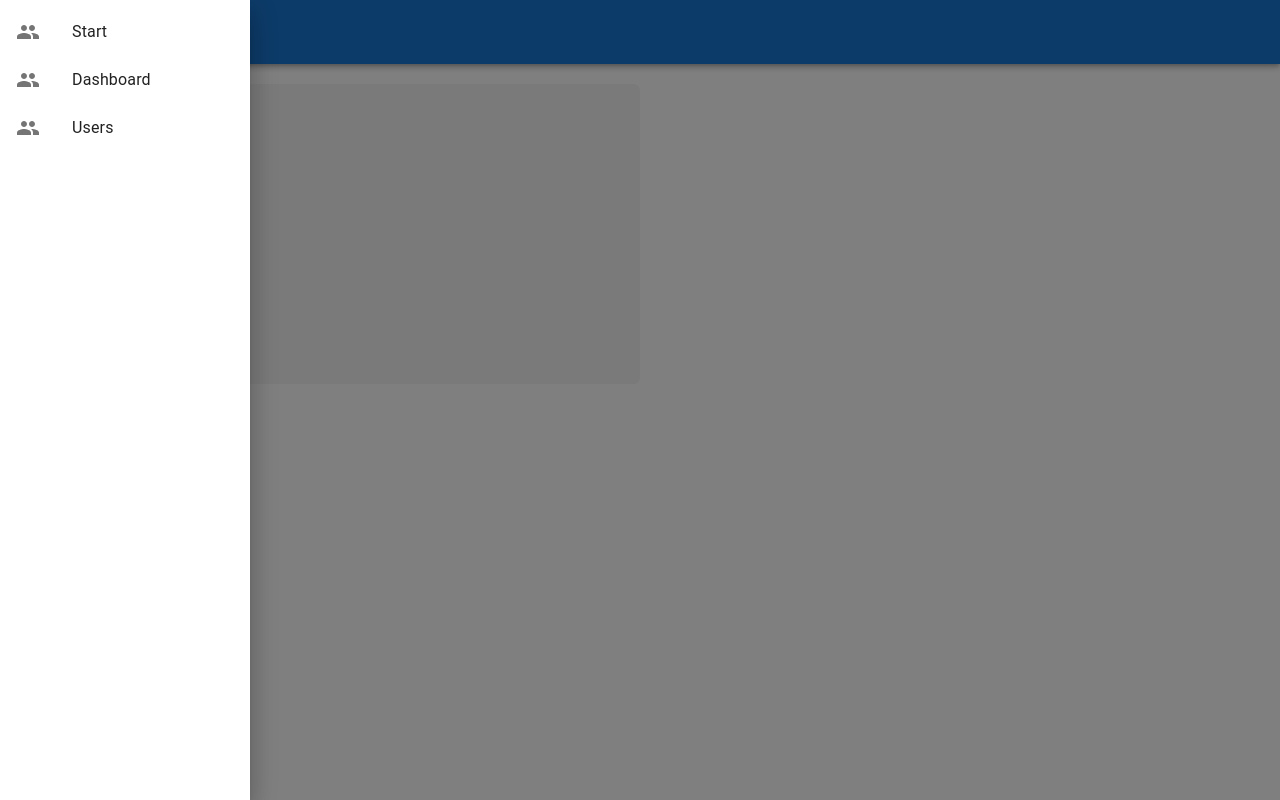
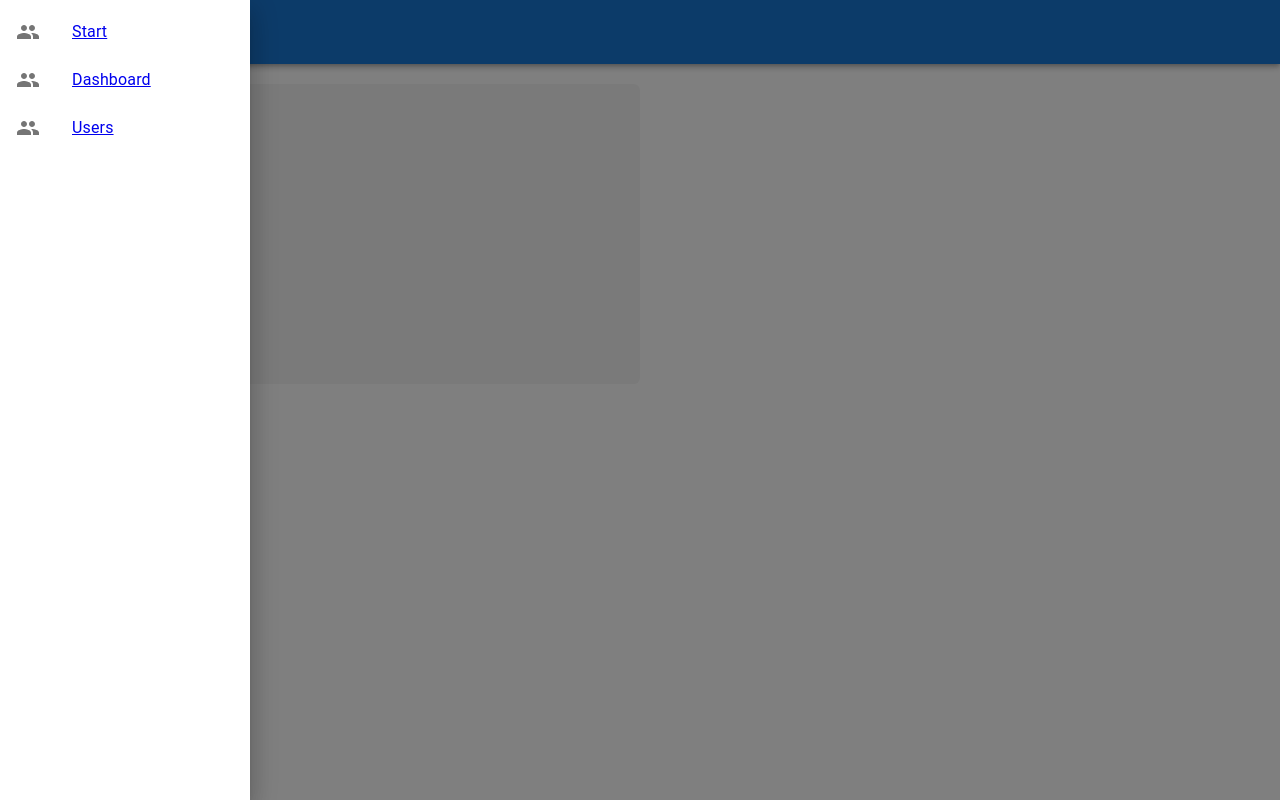
Before and after one commit to sota0121/lab, a React (Create React App) app in the folder samples/react-basic-v2/catan-master/: page / in a window 1280 px wide. Both pictures are taken after a click on the button 58 px from the left and 32 px from the top of the page. Built offline with nearby package versions, Linux system fonts and the light colour scheme.

Commit message:
fix: Tutorialに忠実にすると、リンク先に飛べるようになった (Router が多重だったりしたのが原因かも)

```diff
--- a/samples/react-basic-v2/catan-master/src/components/molecules/SwipeableDrawer.tsx
+++ b/samples/react-basic-v2/catan-master/src/components/molecules/SwipeableDrawer.tsx
@@ -2,7 +2,7 @@
 import * as React from 'react';
 import {
   BrowserRouter as Router,
-  NavLink,
+  Outlet,
   Link,
 } from 'react-router-dom';
 import Box from '@mui/material/Box';
@@ -57,6 +57,7 @@ const SwipeableTemporaryDrawer: React.FC<SwipeableDrawerProps> = (props: Swipeab
       <List>
         {["Start", "Dashboard", "Users"].map((text, index) => (
           <ListItem key={text} disablePadding>
+            <Link to={pageMap[index].path}>
               <ListItemButton>
                 <ListItemIcon>
                   <PeopleIcon />
@@ -64,9 +65,11 @@ const SwipeableTemporaryDrawer: React.FC<SwipeableDrawerProps> = (props: Swipeab
                 </ListItemIcon>
                 <ListItemText primary={text} />
               </ListItemButton>
+            </Link>
           </ListItem>
         ))}
       </List>
+      <Outlet />
     </Box>
   );
 
```
Also changed, not shown: 1 other file (tests, documents, lock files or other folders). Lines whose indentation alone changed are shown as unchanged.
